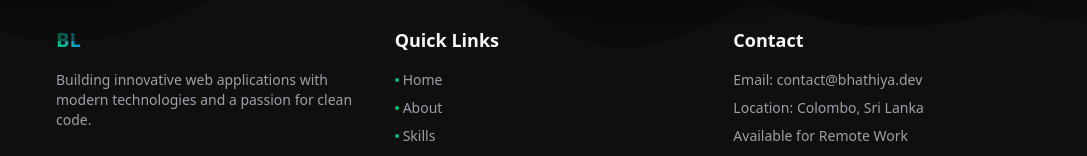
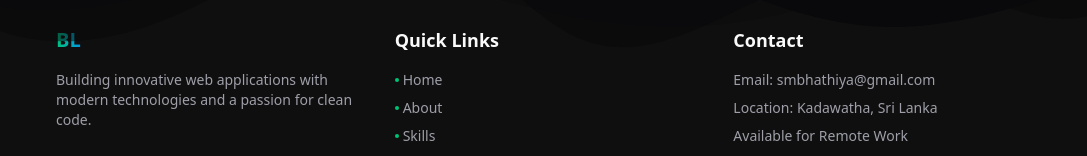
Before and after one commit to smbhathiya/portfolio-v2, a Next.js app: page / in a window 1280 px wide. Shown: the part 4204-4360 px from the top of the page, without its empty margins (96-1183 px from the left). Built offline with nearby package versions, Linux system fonts and the light colour scheme; no server answers.

Commit message:
fix: update contact information in footer section for accuracy

```diff
--- a/src/components/footer.tsx
+++ b/src/components/footer.tsx
@@ -113,8 +113,8 @@ export default function FooterSection() {
           <div className="space-y-4">
             <h3 className="text-lg font-semibold">Contact</h3>
             <ul className="space-y-2 text-sm text-muted-foreground">
-              <li>Email: contact@bhathiya.dev</li>
-              <li>Location: Colombo, Sri Lanka</li>
+              <li>Email: smbhathiya@gmail.com</li>
+              <li>Location: Kadawatha, Sri Lanka</li>
               <li>Available for Remote Work</li>
             </ul>
 
```
